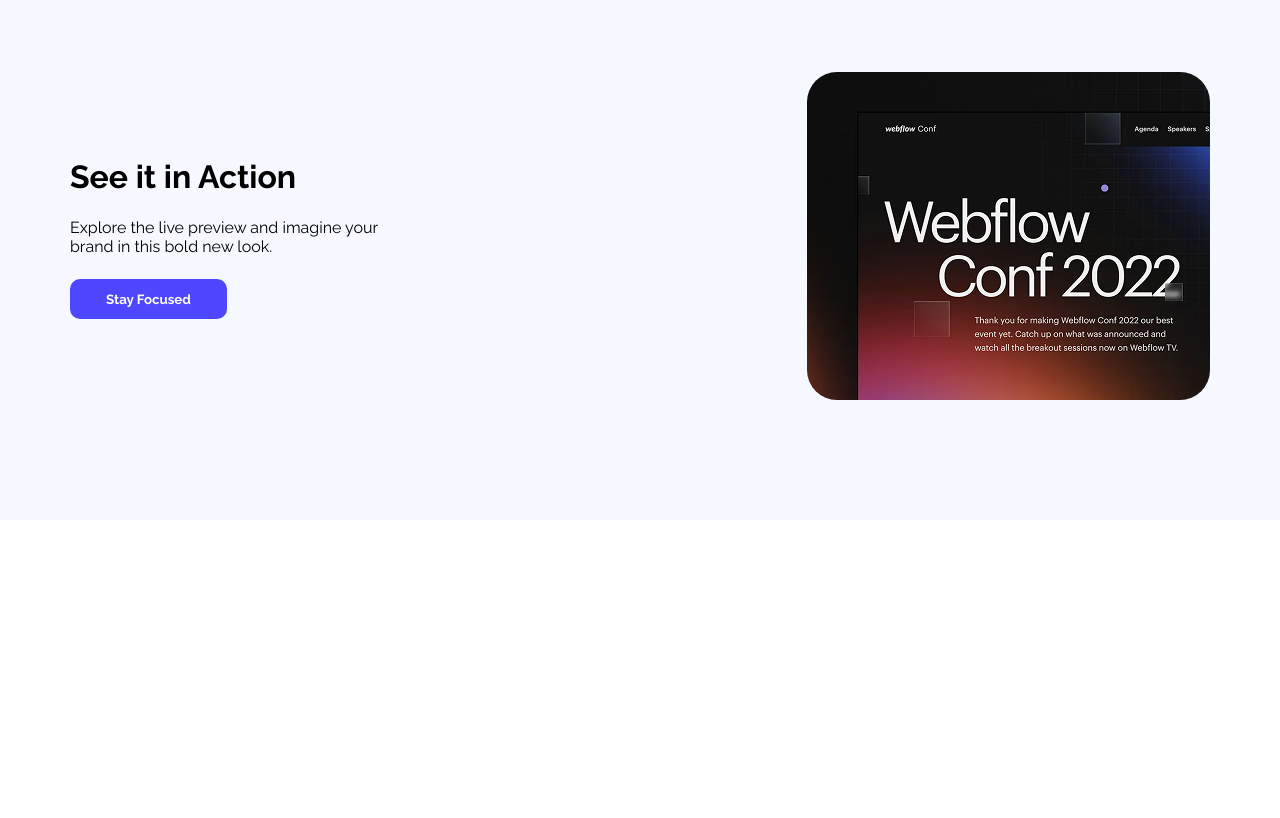
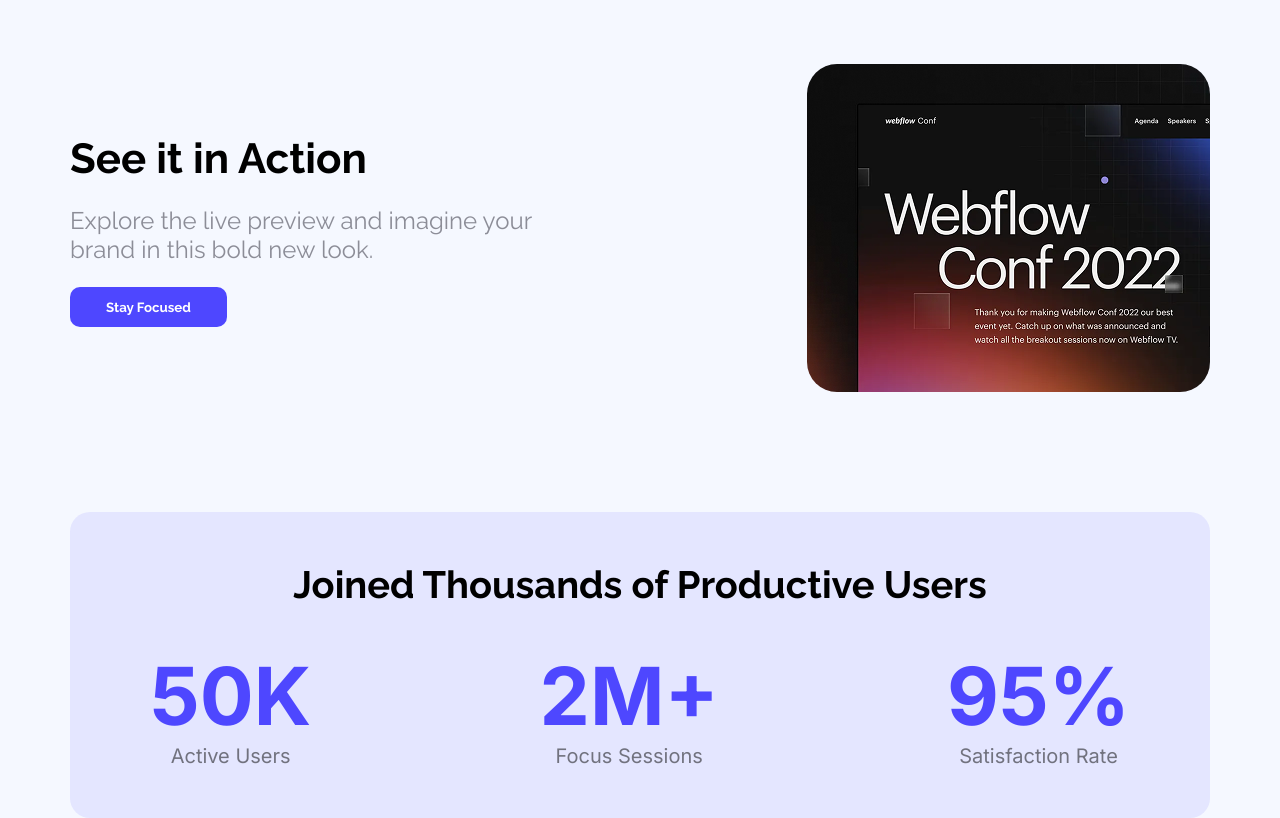
Before and after one commit to tanjimtaosif/Assignment_1-launchpad, a plain HTML site: page index.html in a window 1280 px wide. Shown: the part 780-1598 px from the top of the page. Before the commit the page ends 1300 px from the top, so only its background shows below. Drawn offline with Linux system fonts and the light colour scheme.

Commit message:
Productive Card Complete

```diff
--- a/index.html
+++ b/index.html
@@ -49,6 +49,27 @@
             </div>
         </div>
     </div>
+
+    <!-- Productive Card -->
+    <div class="productive-container">
+        <div class="productive">
+            <h1>Joined Thousands of Productive Users</h1>
+            <div class="insight">
+                <div class="calculation">
+                    <p class="wrap">50K</p>
+                    <p class="stat">Active Users</p>
+                </div>
+                <div class="calculation">
+                    <p class="wrap">2M+</p>
+                    <p class="stat">Focus Sessions</p>
+                </div>
+                <div class="calculation">
+                    <p class="wrap">95%</p>
+                    <p class="stat">Satisfaction Rate</p>
+                </div>
+            </div>
+        </div>
+    </div>
 </body>
 
 </html>
--- a/style.css
+++ b/style.css
@@ -14,7 +14,6 @@
 .hero-section {
     max-width: 1140px;
     margin: auto;
-    border: 2px solid;
     display: flex;
     justify-content: space-between;
     padding: 50px 0px;
@@ -40,7 +39,6 @@
     padding-top: 158px;
     max-width: 1140px;
     margin: auto;
-    border: 2px solid;
     text-align: center;
 }
 
@@ -73,6 +71,59 @@
     gap: 23px;
 }
 
+.focused h1 {
+    font-size: 42px;
+}
+
+.focused p {
+    color: #252432;
+    opacity: 50%;
+    font-size: 24px;
+}
+
 .webflow img {
     border-radius: 30px;
 }
+
+.productive-container {
+    background-color: #F5F8FF;
+    padding: 0pxpx 0px;
+}
+
+.productive {
+    max-width: 1140px;
+    margin: auto;
+    background-color: rgba(78, 71, 255, 0.1);
+    padding: 50px 80px;
+    border-radius: 20px;
+}
+
+.productive h1 {
+    font-size: 38px;
+    font-weight: bold;
+    text-align: center;
+    margin-bottom: 40px;
+}
+
+.calculation {
+    text-align: center;
+}
+
+.calculation .wrap {
+    font-family: 'inter';
+    font-size: 80px;
+    font-weight: bold;
+    color: #4E47FF;
+}
+
+.insight {
+    display: flex;
+    justify-content: space-between;
+}
+
+.calculation .stat {
+    font-family: 'inter';
+    font-size: 20px;
+    color: #000000;
+    opacity: 50%;
+}
```
